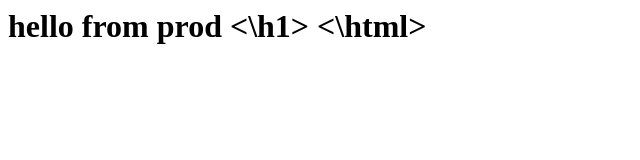
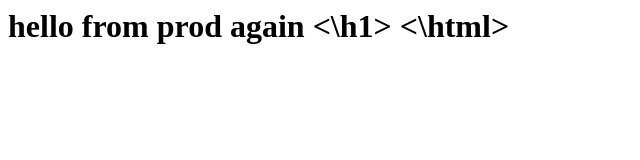
Before and after one commit to mohammedghazy11/web-app, a plain HTML site: page index.html in a window 1280 px wide. Shown: the whole page, without its empty margins (0-640 px from the left). Drawn offline with Linux system fonts and the light colour scheme.

Commit message:
Update index.html

```diff
--- a/index.html
+++ b/index.html
@@ -1,3 +1,3 @@
 <html>
-<h1> hello from prod <\h1>
+<h1> hello from prod again <\h1>
 <\html>
```
